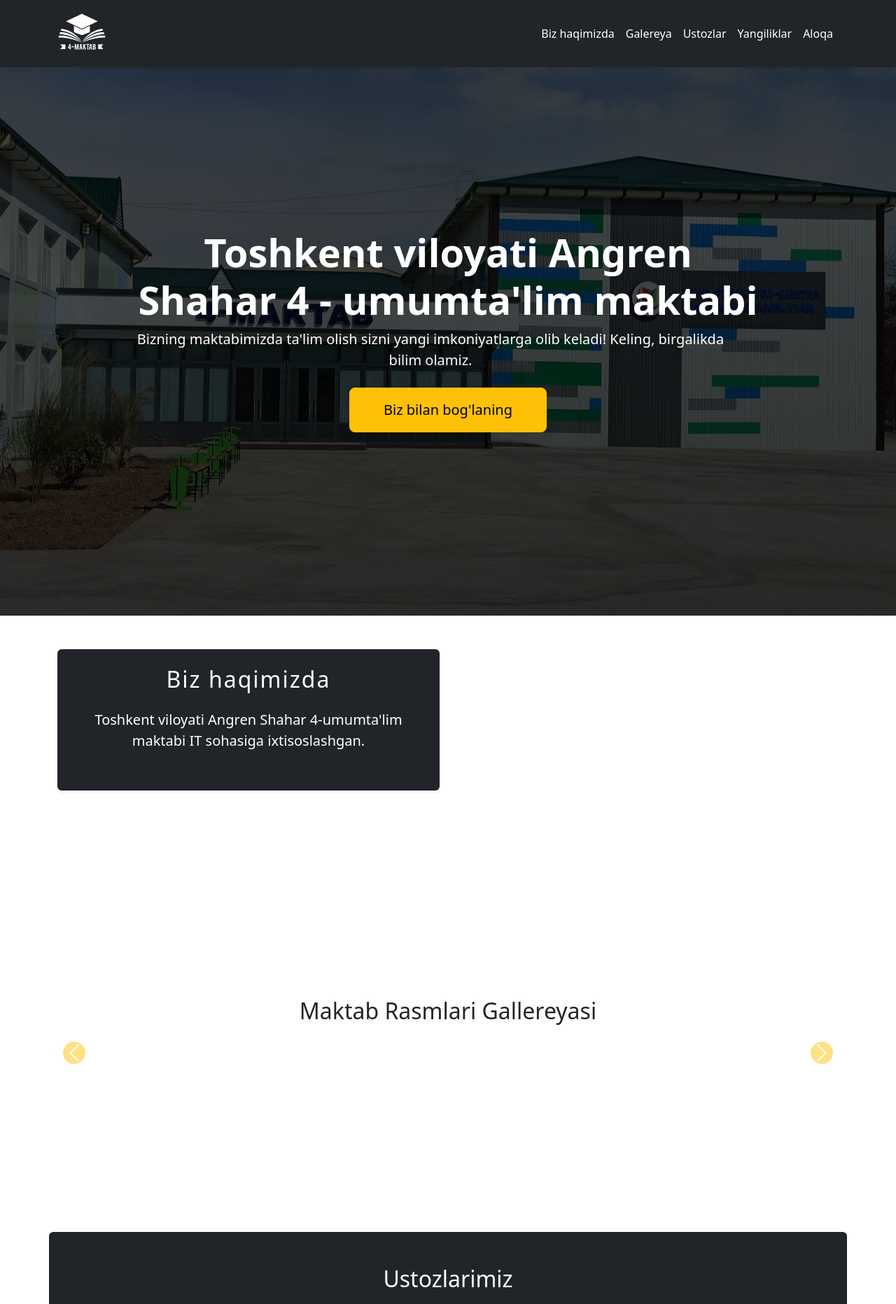
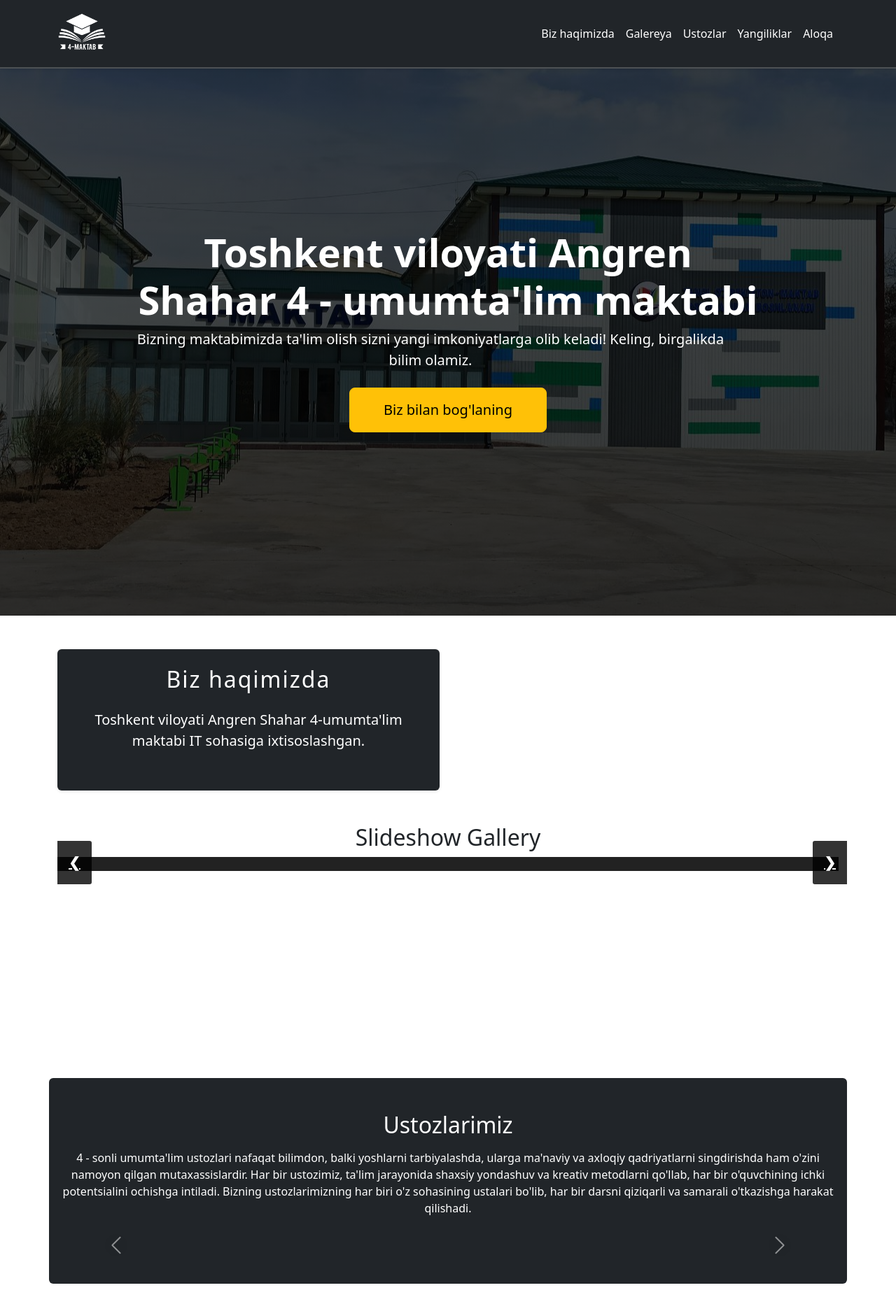
Before and after one commit to abdushukurov001/41-school, a Django app: template templates/home.html in a window 1280 px wide. Shown: the top 1864 px of the page at 70% size. Run offline with Django 5.2, Linux system fonts and the light colour scheme; the template is opened without the code that fills it, so the values that code supplies are empty; some libraries are stand-ins or nearby versions.

Commit message:
new changes

```diff
--- a/about/views.py
+++ b/about/views.py
@@ -8,7 +8,7 @@ def home_view(request):
     reversed_gallery = GalleryModel.objects.all()
     contacts = ContactModel.objects.first()
     teachers = TeachersModal.objects.all()
-    # teachers_chunks = [list(chunk) for chunk in zip_longest(*[iter(teachers)]*4, fillvalue=None)]
+    teachers_chunks = [list(chunk) for chunk in zip_longest(*[iter(teachers)]*3, fillvalue=None)]
     news = NewsModel.objects.all()
 
 
@@ -17,6 +17,6 @@ def home_view(request):
         'documents' : documents,
         'reversed_gallery':reversed_gallery,
         'contact_info' :contacts,
-        'teachers_chunks' : teachers,
+        'teachers_chunks' : teachers_chunks,
         'news' : news
     })
--- a/assets/main/css/main.css
+++ b/assets/main/css/main.css
@@ -7,6 +7,8 @@ body {
 main {
   flex: 1;
 }
+
+
 
 footer {
   background-color: rgba(128, 128, 128, 0.25);
@@ -109,3 +111,26 @@ body::-webkit-scrollbar-thumb {
 .text-center {
   animation-delay: 1.5s;
 }
+
+
+
+.gallery-item {
+  flex: 0 0 auto;
+  margin: 10px;
+}
+
+@media (max-width: 992px) {
+  /* Mini-desktop: faqat 2 ta rasm */
+  .carousel-item .gallery-item {
+    width: calc(50% - 20px);
+    height: 200px;
+  }
+}
+
+@media (max-width: 576px) {
+  /* Mobile: faqat 1 ta rasm */
+  .carousel-item .gallery-item {
+    width: 100%;
+    height: 200px;
+  }
+}
--- a/templates/blogs/gallery.html
+++ b/templates/blogs/gallery.html
@@ -1,60 +1,129 @@
-<section id="gallery" class="pt-5" style="scroll-margin-top: 5rem;margin-top: 200px;">
-  <div class="container-fluid">
-    <h2 class="text-center mb-5">Maktab Rasmlari Gallereyasi</h2>
+{% block extra_css %}
+<style>
 
-    <div
-      id="galleryCarousell"
-      class="carousel slide"
-      data-bs-ride="carousel"
-      data-bs-interval="3000"
-    >
-      <div class="carousel-inner">
-        {% for gallery in reversed_gallery %}
-        <div class="carousel-item {% if forloop.first %}active{% endif %}">
-          <div class="row justify-content-center">
-            <div class="col-md-3 col-6 mb-3 d-flex justify-content-center">
-              <img
-                src="{{ gallery.gallery.url }}"
-                class="img-fluid gallery-img"
-                alt="Rasm"
-                style="
-                  box-shadow: 0 4px 10px rgba(0, 0, 0, 0.4);
-                  object-fit: cover;
-                  height: 250px;
-                  width: 100%;
-                "
-              />
-            </div>
 
-          </div>
-        </div>
-        {% endfor %}
-      </div>
+.container {
+  position: relative;
+}
 
-      <button
-        class="carousel-control-prev"
-        type="button"
-        data-bs-target="#galleryCarousell"
-        data-bs-slide="prev"
-      >
-        <span
-          class="carousel-control-prev-icon btn btn-warning"
-          aria-hidden="true"
-        ></span>
-        <span class="visually-hidden">Oldingi</span>
-      </button>
-      <button
-        class="carousel-control-next"
-        type="button"
-        data-bs-target="#galleryCarousell"
-        data-bs-slide="next"
-      >
-        <span
-          class="carousel-control-next-icon btn btn-warning"
-          aria-hidden="true"
-        ></span>
-        <span class="visually-hidden">Keyingi</span>
-      </button>
+.mySlides {
+  display: none;
+}
+
+.cursor {
+  cursor: pointer;
+}
+
+.prev,
+.next {
+  cursor: pointer;
+  position: absolute;
+  top: 40%;
+  width: auto;
+  padding: 16px;
+  margin-top: -50px;
+  color: white;
+  font-weight: bold;
+  font-size: 20px;
+  border-radius: 0 3px 3px 0;
+  user-select: none;
+  background-color: rgba(0, 0, 0, 0.8);
+  -webkit-user-select: none;
+}
+
+.next {
+  right: 0;
+  border-radius: 3px 0 0 3px;
+}
+
+
+.caption-container {
+  text-align: center;
+  background-color: #222;
+  padding: 2px 16px;
+  color: white;
+}
+
+.row:after {
+  content: "";
+  display: table;
+  clear: both;
+}
+
+
+.column {
+  float: left;
+  width: 16.66%;
+}
+
+
+.active,
+.demo:hover {
+  opacity: 1;
+}
+</style>
+{% endblock %}
+
+<h2 style="text-align:center">Slideshow Gallery</h2>
+
+<div class="container">
+  {% for gallery in reversed_gallery %}
+  <div class="mySlides">
+    <img src="{{ gallery.gallery.url }}" style="width:100%" height="700px">
+  </div>
+   {% endfor %}
+
+
+  <a class="prev" onclick="plusSlides(-1)">❮</a>
+  <a class="next" onclick="plusSlides(1)">❯</a>
+
+  <div class="caption-container">
+    <p id="caption"></p>
+  </div>
+
+  <div class="row mt-5">
+    {% for gallery in reversed_gallery %}
+    <div class="column">
+      <img class="demo cursor" src="{{ gallery.gallery.url }}" style="width: 120px;height: 100px;" onclick="currentSlide({{ forloop.counter }})" alt="Gallery Thumbnail">
     </div>
+    {% endfor %}
   </div>
-</section>
+
+</div>
+
+
+{% block extra_js %}
+<script>
+let slideIndex = 1;
+showSlides(slideIndex);
+
+function plusSlides(n) {
+  showSlides(slideIndex += n);
+}
+
+function currentSlide(n) {
+  showSlides(slideIndex = n);
+}
+
+function showSlides(n) {
+  let i;
+  let slides = document.getElementsByClassName("mySlides");
+  let dots = document.getElementsByClassName("demo");
+  let captionText = document.getElementById("caption");
+  if (n > slides.length) { slideIndex = 1 }
+  if (n < 1) { slideIndex = slides.length }
+
+  for (i = 0; i < slides.length; i++) {
+    slides[i].style.display = "none";
+  }
+  for (i = 0; i < dots.length; i++) {
+    dots[i].className = dots[i].className.replace(" active", "");
+  }
+
+  slides[slideIndex - 1].style.display = "block";
+  dots[slideIndex - 1].className += " active";
+  captionText.innerHTML = dots[slideIndex - 1].alt;
+}
+
+</script>
+{% endblock %}
--- a/templates/blogs/teachers.html
+++ b/templates/blogs/teachers.html
@@ -1,9 +1,7 @@
-
-
 <section id="teachers" class="pt-5" style="scroll-margin-top: 5rem; margin-top: 200px;">
   <div class="container bg-dark text-white pt-5 py-5 rounded">
-    <h2 class="container text-center mb-3">Ustozlarimiz</h2>
-    <p class="container text-center mb-5">
+    <h2 class="text-center mb-3">Ustozlarimiz</h2>
+    <p class="text-center mb-5">
       4 - sonli umumta'lim ustozlari nafaqat bilimdon, balki yoshlarni
       tarbiyalashda, ularga ma'naviy va axloqiy qadriyatlarni singdirishda ham
       o'zini namoyon qilgan mutaxassislardir. Har bir ustozimiz, ta'lim
@@ -14,31 +12,33 @@
     </p>
     <div
       id="teachersCarousel"
-      class="carousel slide container"
+      class="carousel slide"
       data-bs-ride="carousel"
     >
       <div class="carousel-inner">
-        {% for teacher in teachers_chunks %}
+        {% for chunk in teachers_chunks %}
         <div class="carousel-item {% if forloop.first %}active{% endif %}">
           <div class="row justify-content-center">
-
-            <div class="col-md-3 col-12 mb-3 text-center">
-              <div class="">
+            {% for teacher in chunk %}
+            {% if teacher %}
+            <div class="col-lg-3 col-md-4 col-sm-6 col-12 mb-3 text-center">
+              <div>
                 <img
                   src="{{ teacher.teacher_img.url }}"
                   class="card-img-top rounded-circle"
                   alt="{{ teacher.first_name }} {{ teacher.last_name }}"
-                  style="object-fit: cover; height: 250px; width: 250px"
+                  style="object-fit: cover; height: 250px; width: 250px; max-width: 100%;"
                 />
                 <div class="card-body">
-                  <h5>
+                  <h5 class="text-white">
                     {{ teacher.first_name|title }} {{ teacher.last_name|title }}
                   </h5>
-                  <p class="t">{{ teacher.bio }}</p>
+                  <p class="text-light">{{ teacher.bio }}</p>
                 </div>
               </div>
             </div>
-
+            {% endif %}
+            {% endfor %}
           </div>
         </div>
         {% endfor %}
--- a/templates/layouts/base.html
+++ b/templates/layouts/base.html
@@ -14,7 +14,7 @@
       href="{% static 'vendor/bootstrap-icons/font/bootstrap-icons.css' %}"
     />
     <link rel="stylesheet" href="{% static 'main/css/main.css' %}" />
-    {% block extra_css%} {% endblock%}
+    {% block extra_css %} {% endblock %}
   </head>
   <body>
     {% include 'layouts/navbar.html'%}
@@ -25,7 +25,7 @@
 
     <script src="{% static 'vendor/bootstrap/js/bootstrap.bundle.js'%}"></script>
     <script src="{% static 'main/js/main.js' %}"></script>
-    {% block extra_js %}  {% endblock%}
+    {% block extra_js %}  {% endblock %}
     <script src="https://cdn.jsdelivr.net/npm/axios/dist/axios.min.js"></script>
   </body>
 </html>
--- a/templates/layouts/navbar.html
+++ b/templates/layouts/navbar.html
@@ -1,7 +1,7 @@
 {% load static %}
 <nav
-  class="navbar navbar-expand-lg navbar-dark bg-dark shadow-sm fixed-top"
-  style="z-index: 100; width: 100%"
+  class="navbar navbar-expand-lg navbar-dark bg-dark shadow-sm fixed-top navbar-shadow"
+  style="z-index: 100; width: 100%;   border-bottom: 2px solid rgba(255, 255, 255, 0.2);"
 >
   <div class="container">
     <a class="navbar-brand" href="#">
```
